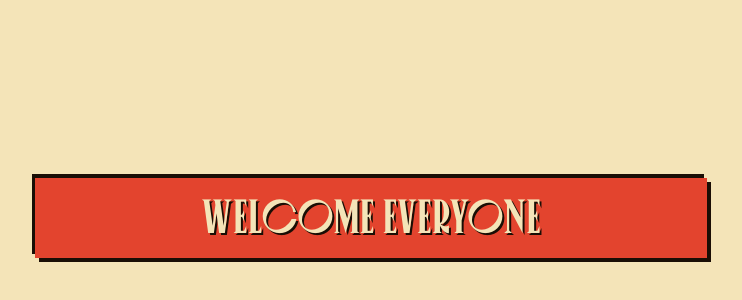
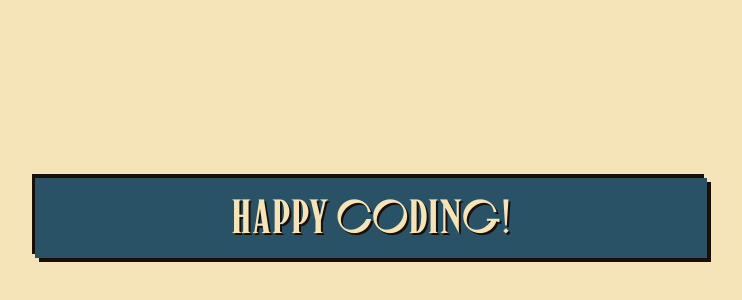
Before and after one commit to Webwiznitr/bug-free-sniffle, a Next.js app: page / in a window 1280 px wide. Shown: the part 182-482 px from the top of the page, without its empty margins (269-1011 px from the left). Built offline with nearby package versions, Linux system fonts and the light colour scheme.

Commit message:
chore: testing the intial setup

```diff
--- a/src/app/page.tsx
+++ b/src/app/page.tsx
@@ -1,11 +1,8 @@
-import { div } from 'framer-motion/client';
-import Image from 'next/image';
-
 export default function Home() {
   return (
     <div className="flex h-screen items-center justify-center">
-      <div className="font-canopee bg-primary text-background text-shadow hack-shadow mx-auto my-auto w-2xl py-4 text-center text-5xl">
-        welcome everyone
+      <div className="font-canopee bg-secondary text-background text-shadow hack-shadow mx-auto my-auto w-2xl py-4 text-center text-5xl">
+        happy coding!
       </div>
     </div>
   );
```
Also changed, not shown: 1 other file (tests, documents, lock files or other folders).
